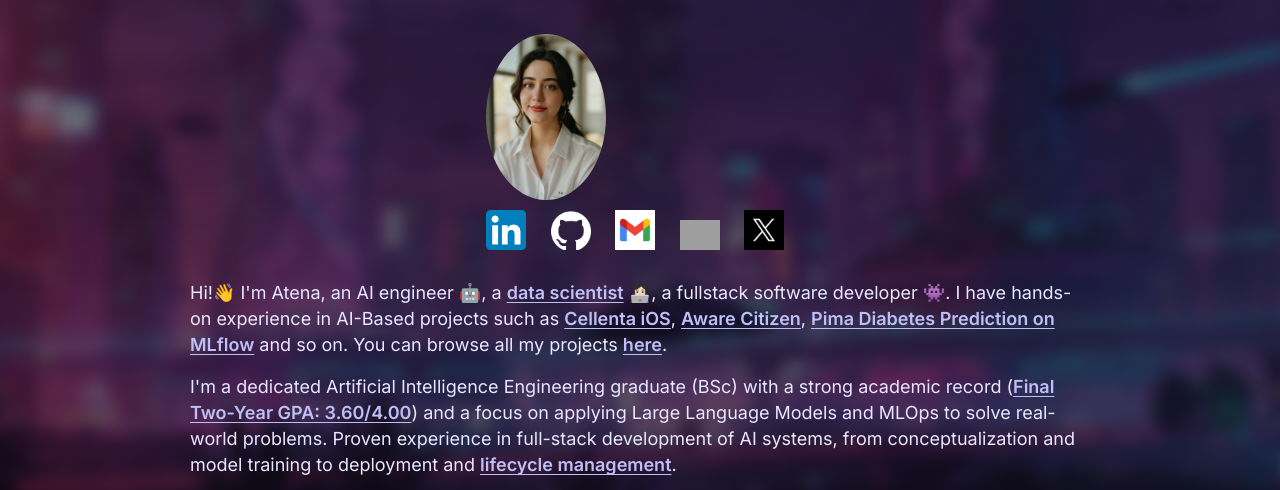
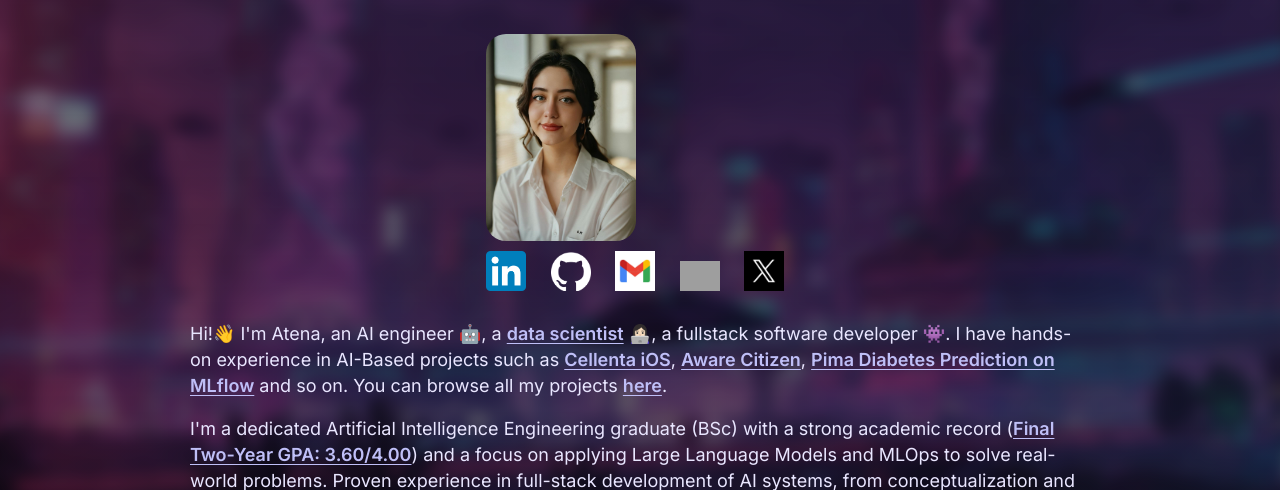
Before and after one commit to AtenaJP22/Atena-Jafari-Parsa, a Flask app: page / in a window 1280 px wide. Shown: the part 286-776 px from the top of the page. Run offline with Flask 3, Linux system fonts and the light colour scheme; grey boxes are pictures that could not be loaded.

Commit message:
Rectangle Profile Pic

```diff
--- a/static/css/style.css
+++ b/static/css/style.css
@@ -183,9 +183,8 @@ main.page, .page {
   display: block;
   border-radius: 20px;
   object-fit: cover;
-  width: 120px;  /* adjust this value */
+  width: 150px;  /* adjust this value */
   height: auto;  /* keeps aspect ratio */
-  border-radius: 50%; /* keeps it circular */
 }
 
 /* right column: make sure it's positioned and above grid */
```
